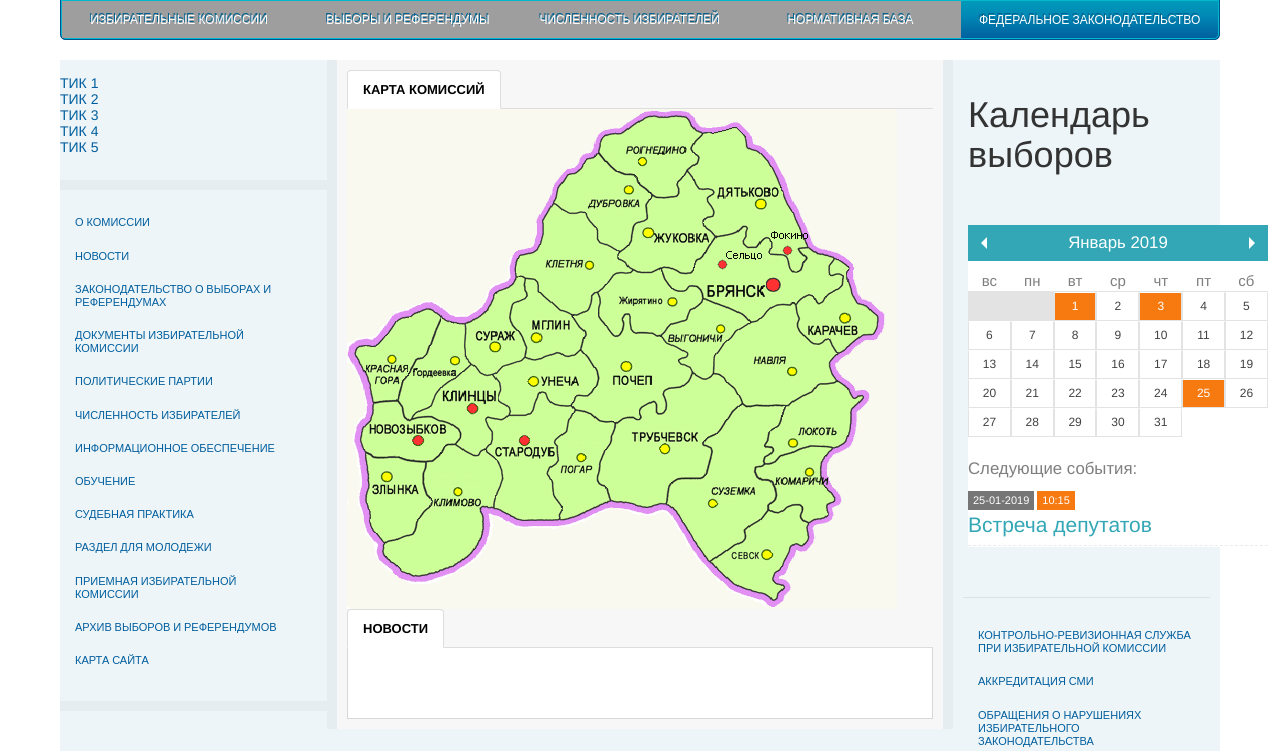
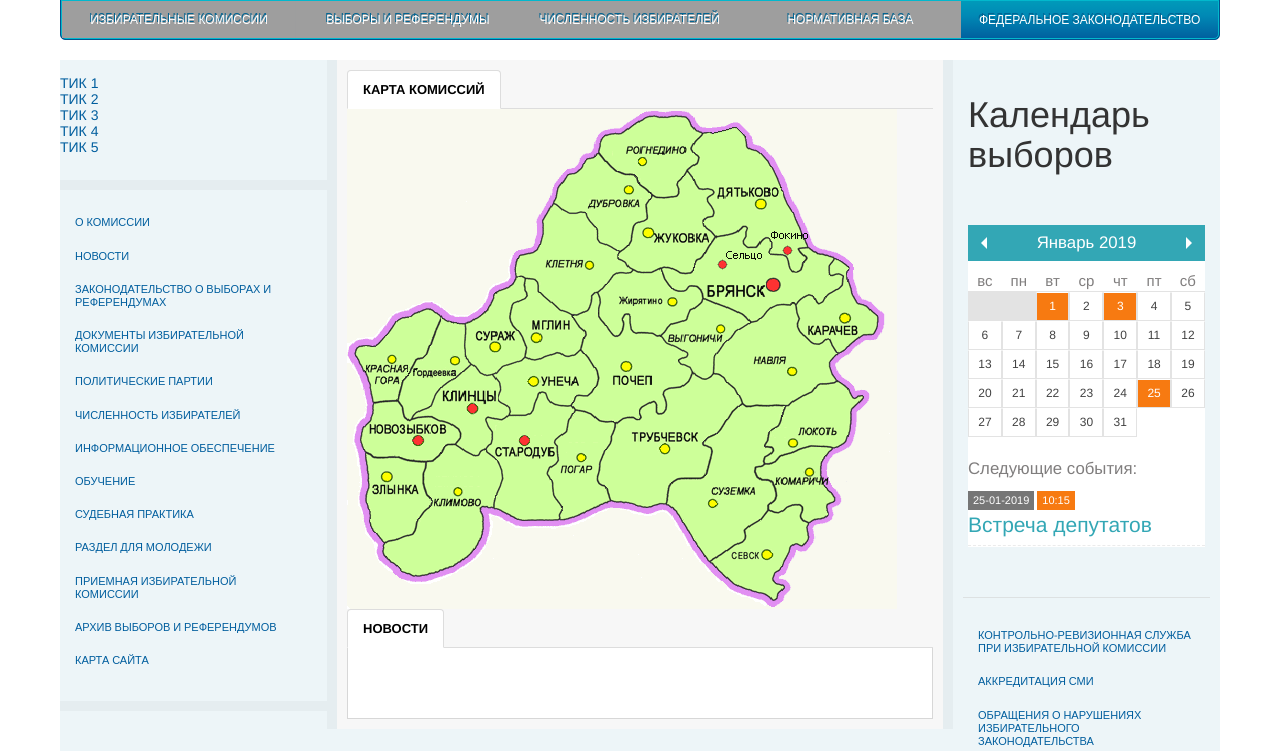
Before and after one commit to mrfors/my-first-blog, a Django app: page / in a window 1280 px wide. Shown: the part 291-1042 px from the top of the page. Run offline with Django 3.2, Linux system fonts and the light colour scheme; data that the repository does not hold is empty; some libraries are stand-ins or nearby versions; grey boxes are pictures that could not be loaded.

Commit message:
calendar width

```diff
--- a/blog/templates/blog/base.html
+++ b/blog/templates/blog/base.html
@@ -11,7 +11,10 @@
         <link rel="stylesheet" href="{% static 'css/csslist.css' %}">
         <link rel="stylesheet" href="{% static 'css/eventCalendar.css' %}">
 	      <link rel="stylesheet" href="{% static 'css/eventCalendar_theme_responsive.css'%}">
-        <link href="{% static 'css/bootstrap.css'%}" rel="stylesheet">
+        <link href="{% static 'css/bootstrap.css'%}" rel="stylesheet"><!--ПРОВЕРИТЬ ПОЧЕМУ ПОЛНОЕ ВЫДЕЛЕЛЕНИЕ ДЕЛАЕТ-->
+        <script href="{% static 'js/function.js'%}"></script>
+        <script href="{% static 'js/bootstrap.js'%}"></script>
+
 
     </head>
 <body>
@@ -162,7 +165,7 @@
         				<nav class="border_bg">
                       <!--Календарь-->
                       <h1>Календарь выборов</h1>
-                      <div id="eventCalendar" style="width: 300px; margin: 50px auto;"></div>
+                      <div id="eventCalendar" style="width: 100%; margin: 50px auto;"></div>
                       <script src="http://code.jquery.com/jquery.min.js"></script>
                     	<script src="{% static 'js/moment.js'%}"></script>
                     	<script src="{% static 'js/jquery.eventCalendar.js'%}"></script>
```
